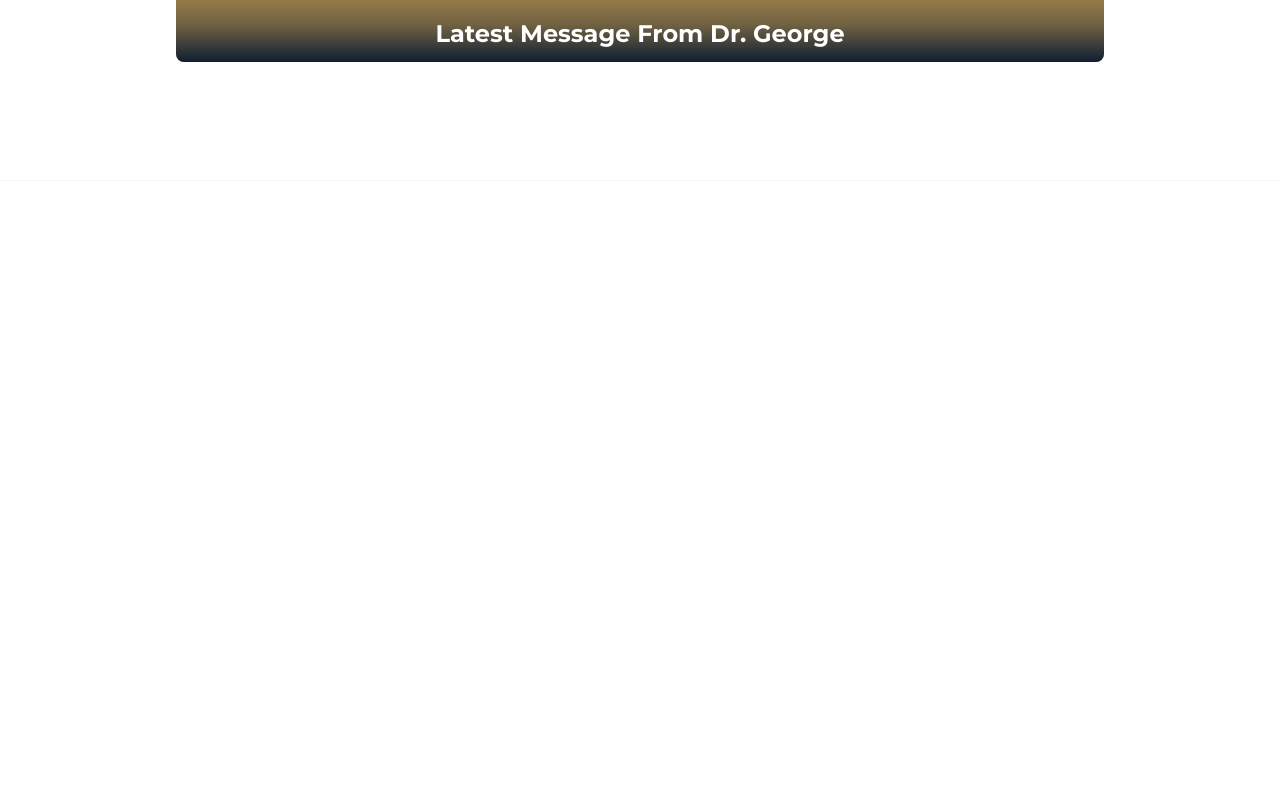
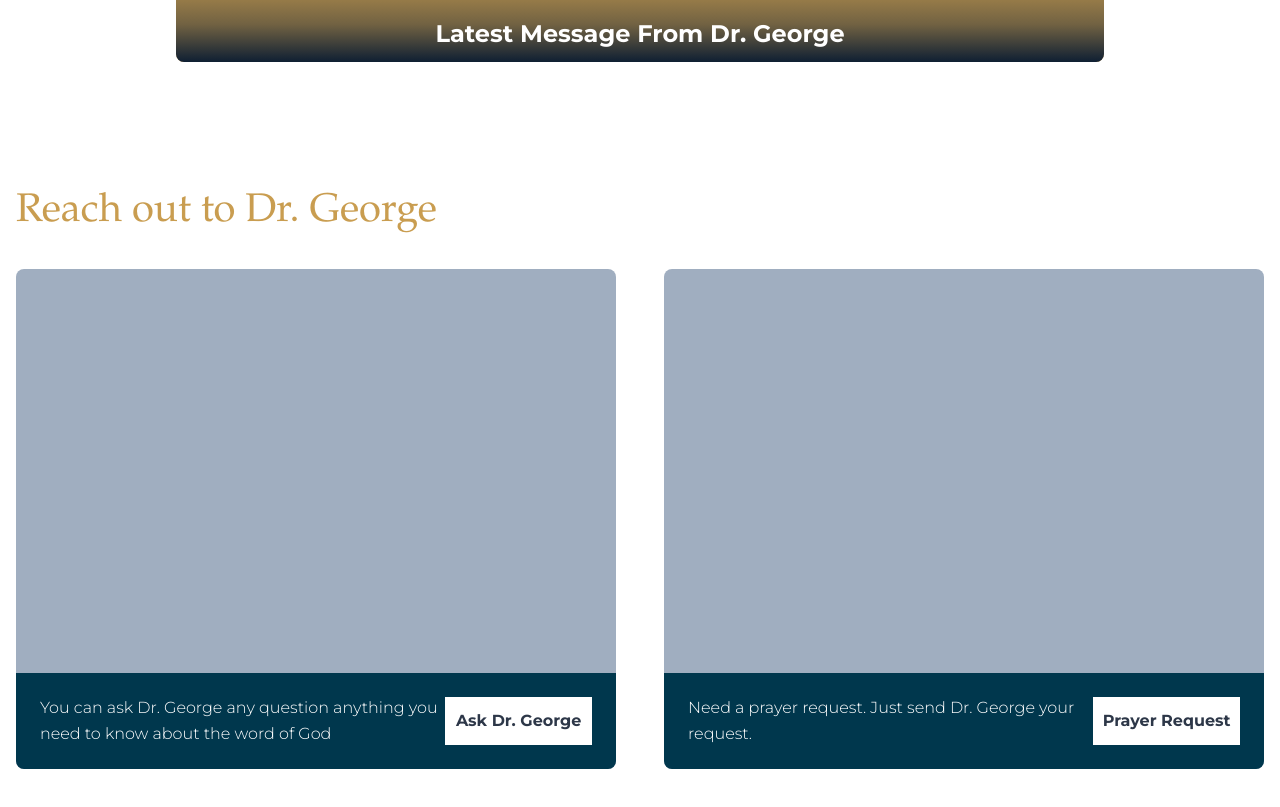
Before and after one commit to eakojo/dr-george, a Next.js app: page / in a window 1280 px wide. Shown: the part 1841-2648 px from the top of the page. Before the commit the page ends 2022 px from the top, so only its background shows below. Built offline with nearby package versions, Linux system fonts and the light colour scheme.

Commit message:
ministry

```diff
--- /dev/null
+++ b/src/components/Home/Ministry.tsx
@@ -0,0 +1,39 @@
+import { FC } from 'react'
+import { Box, Flex, Grid, GridItem, Text } from '@chakra-ui/react'
+import { TbPlayerPlay } from 'react-icons/tb'
+
+
+const Ministry: FC = () => {
+  return (
+    <Box
+        w="full"
+        py={12}
+        px={{ base: 4, '2xl': 28 }}
+    >
+        <Text fontSize={40} textAlign={"left"} color={"base.gold"}>Reach out to Dr. George</Text>
+        <Grid templateColumns={"repeat(2, 1fr)"} gap={12} mt={6}>
+            <Box as={GridItem}>
+                <Box w={"100%"} bg="gray.400" h={'500px'} rounded={"lg"} overflow={"hidden"} pos={"relative"}>
+
+                    <Flex p={6} h={24} w="100%" bg={"base.blue"} align={"center"} pos={"absolute"} bottom={0}>
+                        <Text fontFamily={"Montserrat"} color={"white"} w={"100%"}>You can ask Dr. George any question anything you need to know about the word of God</Text>
+                        <Flex h={12} fontFamily={"Montserrat"} align={"center"} justify={"center"} w="200px" bg={"white"} fontWeight={600}>Ask Dr. George</Flex>
+                    </Flex>
+                </Box>
+            </Box>
+
+            <Box as={GridItem}>
+                <Box w={"100%"} bg="gray.400" h={'500px'} rounded={"lg"} overflow={"hidden"} pos={"relative"}>
+
+                    <Flex p={6} h={24} w="100%" bg={"base.blue"} align={"center"} pos={"absolute"} bottom={0}>
+                        <Text fontFamily={"Montserrat"} color={"white"} w={"100%"}>Need a prayer request. Just send Dr. George your request.</Text>
+                        <Flex h={12} fontFamily={"Montserrat"} align={"center"} justify={"center"} w="200px" bg={"white"} fontWeight={600}>Prayer Request</Flex>
+                    </Flex>
+                </Box>
+            </Box>
+        </Grid>
+    </Box>
+  )
+}
+
+export default Ministry
--- a/src/pages/index.tsx
+++ b/src/pages/index.tsx
@@ -3,6 +3,7 @@ import Layout from '@/components/Layout/Index'
 import HeroDesktop from '@/components/Blocks/Hero/homeHero'
 import About from '@/components/Home/About'
 import Message from '@/components/Home/Message'
+import Ministry from '@/components/Home/Ministry'
 
 const Home: NextPage = () => {
   return (
@@ -10,6 +11,7 @@ const Home: NextPage = () => {
       <HeroDesktop />
       <About />
       <Message />
+      <Ministry />
     </Layout>
   )
 }
```
